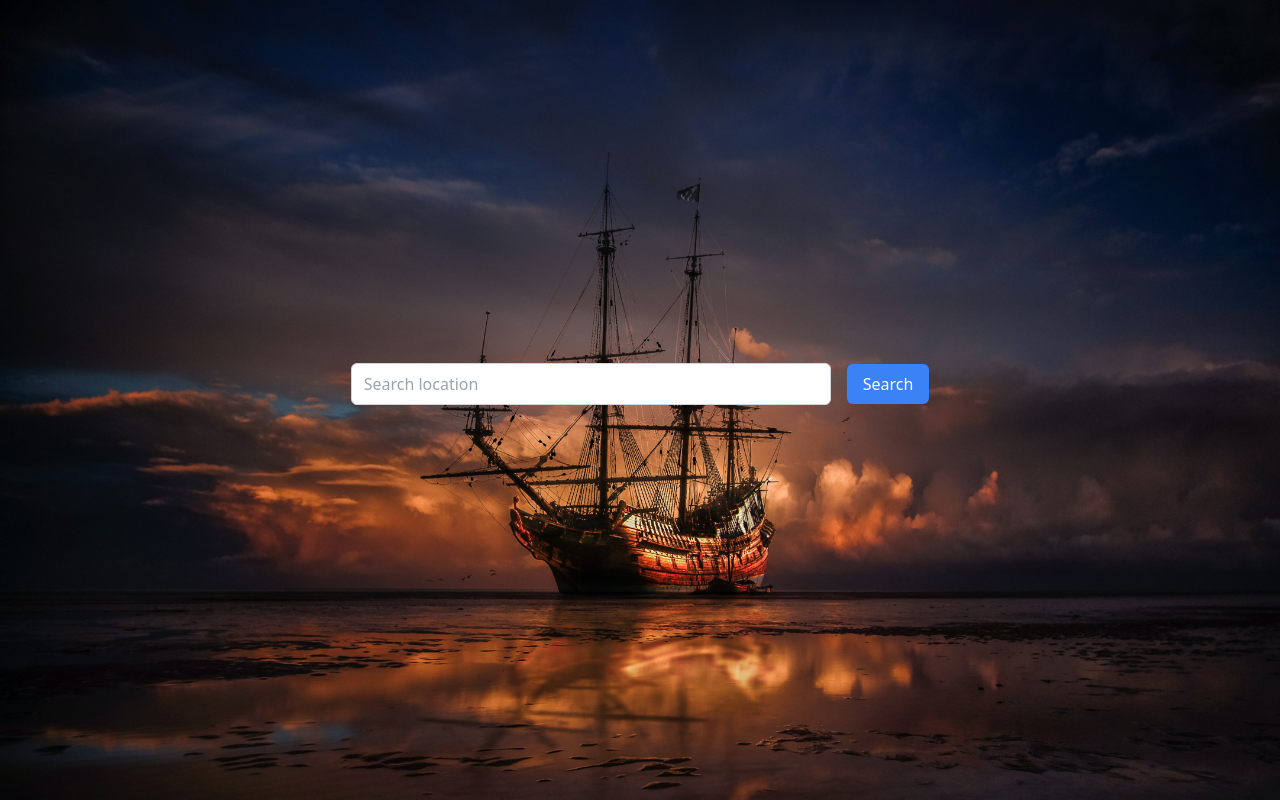
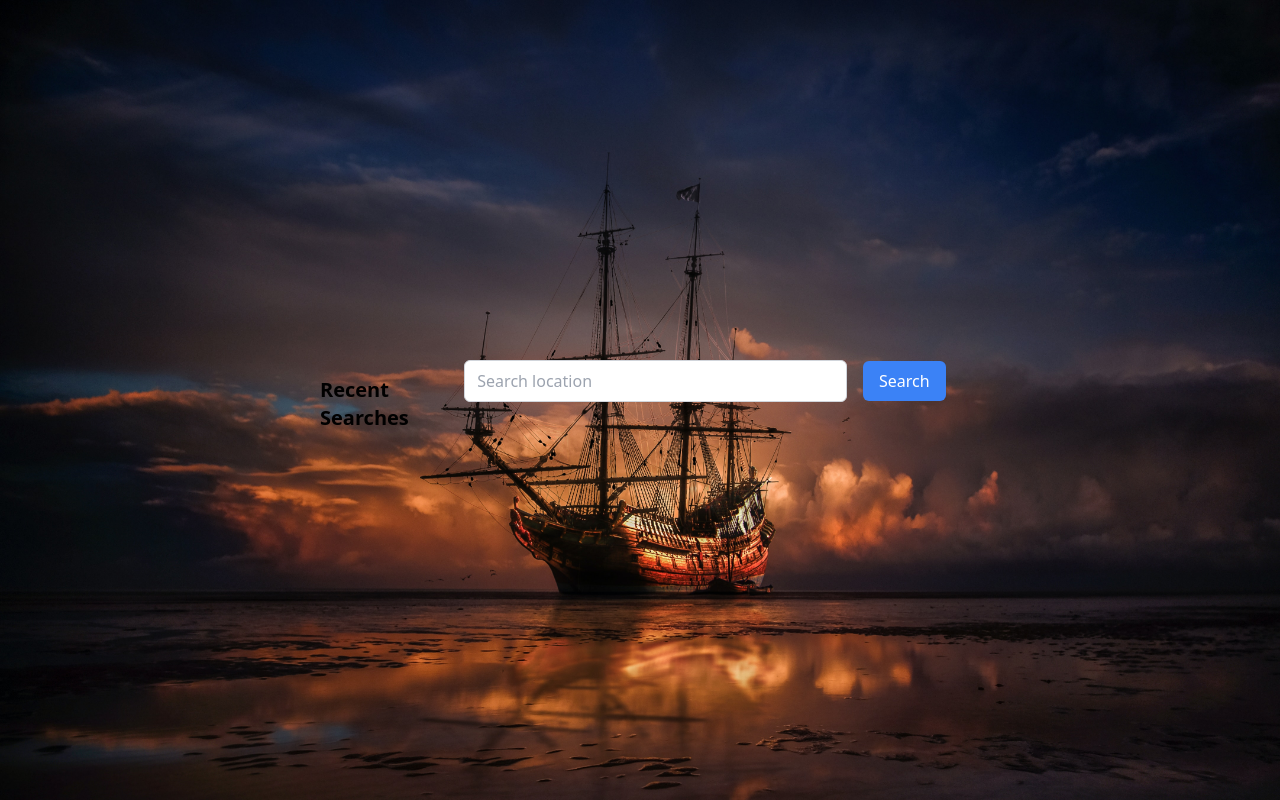
Before and after one commit to ChrisT303/ForeCastaway, a Next.js app: page / in a window 1280 px wide. Built offline with nearby package versions, Linux system fonts and the light colour scheme.

Commit message:
recent searches are saving to local storage

```diff
--- /dev/null
+++ b/components/RecentSearches.tsx
@@ -0,0 +1,40 @@
+import React from 'react';
+
+interface RecentSearchesProps {
+  searches: string[];
+  onSearchItemClick: (location: string) => void;
+  onClear: () => void;
+}
+
+const RecentSearches: React.FC<RecentSearchesProps> = ({
+  searches,
+  onSearchItemClick,
+  onClear,
+}) => {
+  return (
+    <div className="mt-4">
+      <h3 className="text-xl font-bold mb-2">Recent Searches</h3>
+      <ul>
+        {searches.map((location, index) => (
+          <li
+            key={index}
+            className="cursor-pointer text-blue-500 hover:text-blue-700"
+            onClick={() => onSearchItemClick(location)}
+          >
+            {location}
+          </li>
+        ))}
+      </ul>
+      {searches.length > 0 && (
+        <button
+          className="mt-2 text-sm text-red-500 hover:text-red-700"
+          onClick={onClear}
+        >
+          Clear Recent Searches
+        </button>
+      )}
+    </div>
+  );
+};
+
+export default RecentSearches;
--- a/pages/index.tsx
+++ b/pages/index.tsx
@@ -1,8 +1,10 @@
-import React, { useState } from 'react';
-import Layout from '../components/Layout';
-import Search from '../components/Search';
+import React, { useState, useEffect } from 'react';
+import Layout from '@components/Layout';
+import Search from '@components/Search';
 import WeatherCard from '@components/WeatherCard';
 import ForecastCard from '@components/ForecastCard';
+import RecentSearches from '@components/RecentSearches';
+
 
 interface WeatherData {
   location: string;
@@ -23,6 +25,15 @@ const Home = () => {
   const [weatherData, setWeatherData] = useState<WeatherData | null>(null);
   const [forecastData, setForecastData] = useState<ForecastData[]>([]);
 
+  const [recentSearches, setRecentSearches] = useState<string[]>([]);
+
+  useEffect(() => {
+    const savedSearches = localStorage.getItem('recentSearches');
+    setRecentSearches(savedSearches ? JSON.parse(savedSearches) : []);
+  }, []);
+
+
+
   const handleSearch = async (location: string) => {
     const apiKey = process.env.NEXT_PUBLIC_WEATHER_API_KEY;
     const response = await fetch(
@@ -42,6 +53,8 @@ const Home = () => {
         windSpeed: data.wind.speed,
         date: data.dt,
       });
+
+      handleRecentSearch(`${data.name}, ${data.sys.country}`);
     } else {
       console.error(`Error fetching weather data: ${response.statusText}`);
     }
@@ -60,7 +73,7 @@ const Home = () => {
         dailyData.map((item: any) => ({
           date: item.dt,
           icon: item.weather[0].icon,
-          temp: (item.main.temp * 9) / 5 + 32, // Convert to Fahrenheit
+          temp: (item.main.temp * 9) / 5 + 32,
         }))
       );
     } else {
@@ -68,18 +81,39 @@ const Home = () => {
     }
   };
 
+  const handleRecentSearch = (location: string) => {
+    const updatedSearches = [...recentSearches, location].slice(-5);
+    setRecentSearches(updatedSearches);
+    localStorage.setItem('recentSearches', JSON.stringify(updatedSearches));
+  };
+
+  const clearRecentSearches = () => {
+    setRecentSearches([]);
+    localStorage.removeItem('recentSearches');
+  };
+
 
   return (
     <Layout weather={weatherData?.description}>
-      <Search onSearch={handleSearch} />
-      {weatherData && <WeatherCard data={weatherData} />}
-      <div className="flex flex-wrap justify-center">
-        {forecastData.map((data, index) => (
-          <ForecastCard key={index} data={data} />
-        ))}
+      <div className="flex">
+        <RecentSearches
+          searches={recentSearches}
+          onSearchItemClick={handleSearch}
+          onClear={clearRecentSearches}
+        />
+        <div className="flex flex-col w-full">
+          <Search onSearch={handleSearch} />
+          {weatherData && <WeatherCard data={weatherData} />}
+          <div className="flex justify-center">
+            {forecastData.map((data, index) => (
+              <ForecastCard key={index} data={data} />
+            ))}
+          </div>
+        </div>
       </div>
     </Layout>
   );
+
 };
 
 export default Home;
```
Also changed, not shown: styles/globals.css (line endings or trailing spaces).
